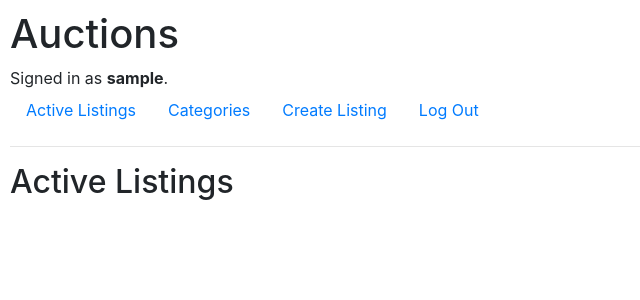
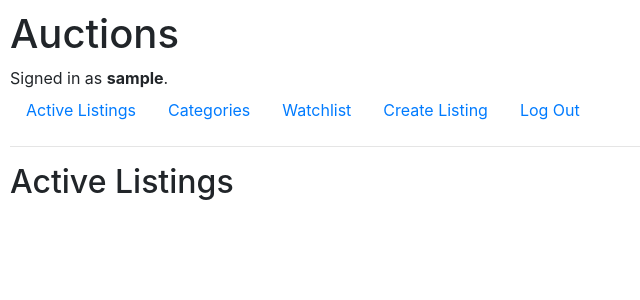
Before and after one commit to mhmdy01/commerce, a Django app: page / in a window 1280 px wide. Shown: the top 300 px of the page, without its empty margins (0-640 px from the left). Run offline with Django 3.2, Linux system fonts and the light colour scheme; the visitor is signed in with stand-in values (Sample User, id 1); data that the repository does not hold is empty; some libraries are stand-ins or nearby versions.

Commit message:
watchlist: users (other than owner) can add/rm items to their watchlist

```diff
--- a/auctions/models.py
+++ b/auctions/models.py
@@ -45,3 +45,10 @@ class Comment(models.Model):
 
     def __str__(self):
         return self.content
+
+class Watchlist(models.Model):
+    user = models.OneToOneField(User, on_delete=models.CASCADE, related_name='watchlist')
+    listings = models.ManyToManyField(Listing, blank=True, related_name='listings')
+
+    def __str__(self):
+        return f"{self.user}'s watchlist"
--- a/auctions/templates/auctions/layout.html
+++ b/auctions/templates/auctions/layout.html
@@ -25,6 +25,14 @@
             </li>
             {% if user.is_authenticated %}
                 <li class="nav-item">
+                    <a class="nav-link" href="{% url 'display_watchlist' %}">
+                        Watchlist
+                        {% if request.user.watchlist.listings.count %}
+                            <span class="badge badge-secondary">{{ request.user.watchlist.listings.count }}</span>
+                        {% endif %}
+                    </a>
+                </li>
+                <li class="nav-item">
                     <a class="nav-link" href="{% url 'create_listing' %}">Create Listing</a>
                 </li>
                 <li class="nav-item">
--- a/auctions/urls.py
+++ b/auctions/urls.py
@@ -20,4 +20,8 @@ urlpatterns = [
     path("listings/<int:listing_id>/close", views.close_listing, name="close_listing"),
 
     path("listings/<int:listing_id>/comment", views.add_comment, name="add_comment"),
+
+    path("listings/<int:listing_id>/watchlist/add", views.add_to_watchlist, name="add_to_watchlist"),
+    path("listings/<int:listing_id>/watchlist/remove", views.remove_from_watchlist, name="remove_from_watchlist"),
+    path("watchlist", views.display_watchlist, name="display_watchlist"),
 ]
--- a/auctions/views.py
+++ b/auctions/views.py
@@ -7,7 +7,7 @@ from django.http.response import HttpResponseForbidden
 from django.shortcuts import render, redirect
 from django.urls import reverse
 
-from .models import Bid, User, Listing, Category
+from .models import Bid, User, Listing, Category, Watchlist
 from .forms import NewListingForm, NewBidForm, NewCommentForm
 
 def index(request):
@@ -63,6 +63,11 @@ def register(request):
                 "message": "Username already taken."
             })
         login(request, user)
+
+        # create watchlist once user signed up successfully
+        user_watchlist = Watchlist(user=request.user)
+        user_watchlist.save()
+
         return HttpResponseRedirect(reverse("index"))
     else:
         return render(request, "auctions/register.html")
@@ -132,6 +137,11 @@ def display_listing(request, listing_id):
         and listing.is_active
     )
 
+    # watchlist details
+    # does the user's watchlist include the current listing?
+    user_watchlist = request.user.watchlist
+    is_watchlisted = user_watchlist.listings.filter(pk=listing_id).exists()
+
     # if placing a bid
     if request.method == 'POST':
         form = NewBidForm(request.POST)
@@ -180,6 +190,7 @@ def display_listing(request, listing_id):
         'show_comments_form': show_comments_form,
         'can_close_listing': can_close_listing,
         'did_current_user_win': did_current_user_win,
+        'is_watchlisted': is_watchlisted,
         'bid_form': NewBidForm(),
         'comment_form': NewCommentForm()
     })
@@ -231,3 +242,27 @@ def add_comment(request, listing_id):
     #     return redirect(reverse('display_listing', kwargs={'listing_id': listing_id}))
     # else:
     #     pass
+
+def add_to_watchlist(request, listing_id):
+    if not request.method == 'POST' or not request.user.is_authenticated:
+        return HttpResponseForbidden()
+
+    listing = Listing.objects.get(pk=listing_id)
+    user_watchlist = request.user.watchlist
+    user_watchlist.listings.add(listing)
+    return redirect(reverse('display_listing', kwargs={'listing_id': listing_id}))
+
+def remove_from_watchlist(request, listing_id):
+    if not request.method == 'POST' or not request.user.is_authenticated:
+        return HttpResponseForbidden()
+
+    listing = Listing.objects.get(pk=listing_id)
+    user_watchlist = request.user.watchlist
+    user_watchlist.listings.remove(listing)
+    return redirect(reverse('display_listing', kwargs={'listing_id': listing_id}))
+
+login_required(login_url='login')
+def display_watchlist(request):
+    return render(request, 'auctions/watchlist.html', {
+        'listings': Watchlist.objects.get(user=request.user).listings.all()
+    })
```
Also changed, not shown: auctions/admin.py (+10 -1 lines), auctions/templates/auctions/listing.html (+16 -0 lines), auctions/templates/auctions/watchlist.html (added, +16 -0 lines), auctions/migrations/0006_watchlist.py (added), auctions/migrations/0007_alter_watchlist_user.py (added).
